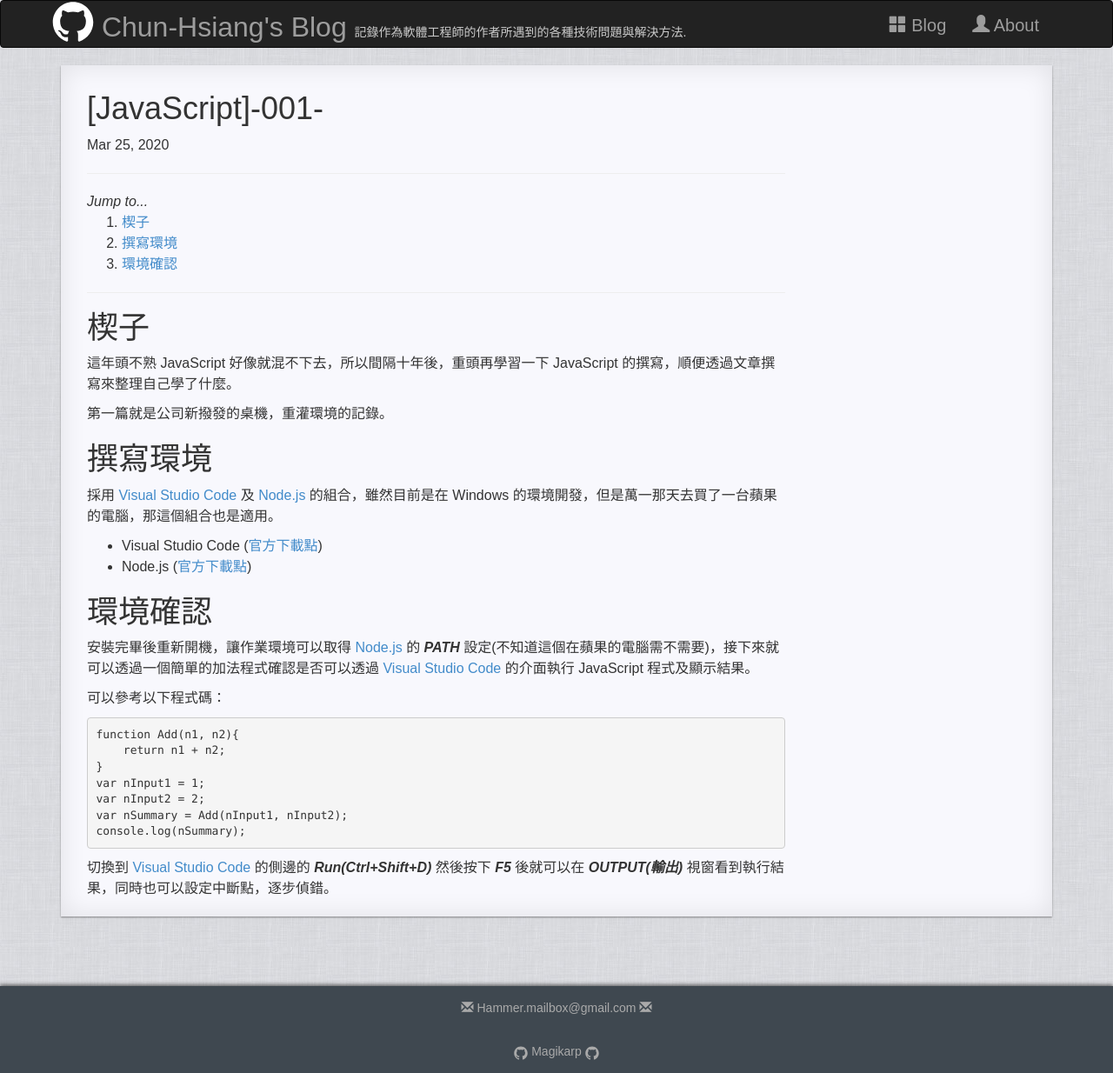
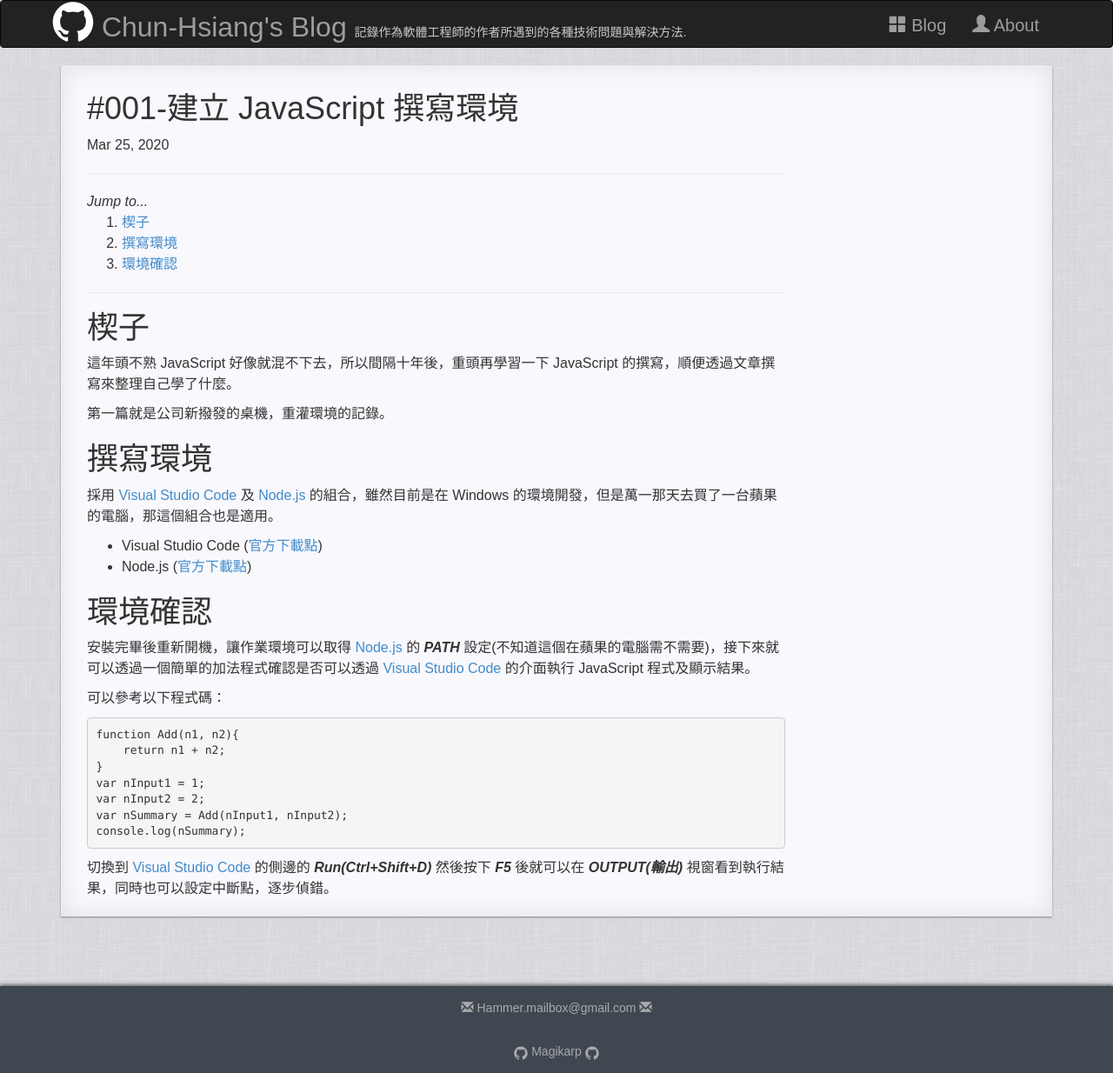
Before and after one commit to No129/No129.github.io, a Jekyll site: the page built from _posts/JS/2020-03-25-[JS]-9999.md, in a window 1280 px wide. Shown: the whole page at 87% size. Built offline with Jekyll 4.4.1, drawn with Linux system fonts in a browser that asks for light colours; nearby versions of some CDN libraries.

Commit message:
更新標題。

```diff
--- a/_posts/JS/2020-03-25-[JS]-9999.md
+++ b/_posts/JS/2020-03-25-[JS]-9999.md
@@ -1,6 +1,6 @@
 ---
 layout: post
-title: "[JavaScript]-001-"
+title: "#001-建立 JavaScript 撰寫環境"
 categories: JavaScript
 tag: JS JavaScript FrontEnd
 date: 2020-03-25 23:59:59 UTC+8
```
